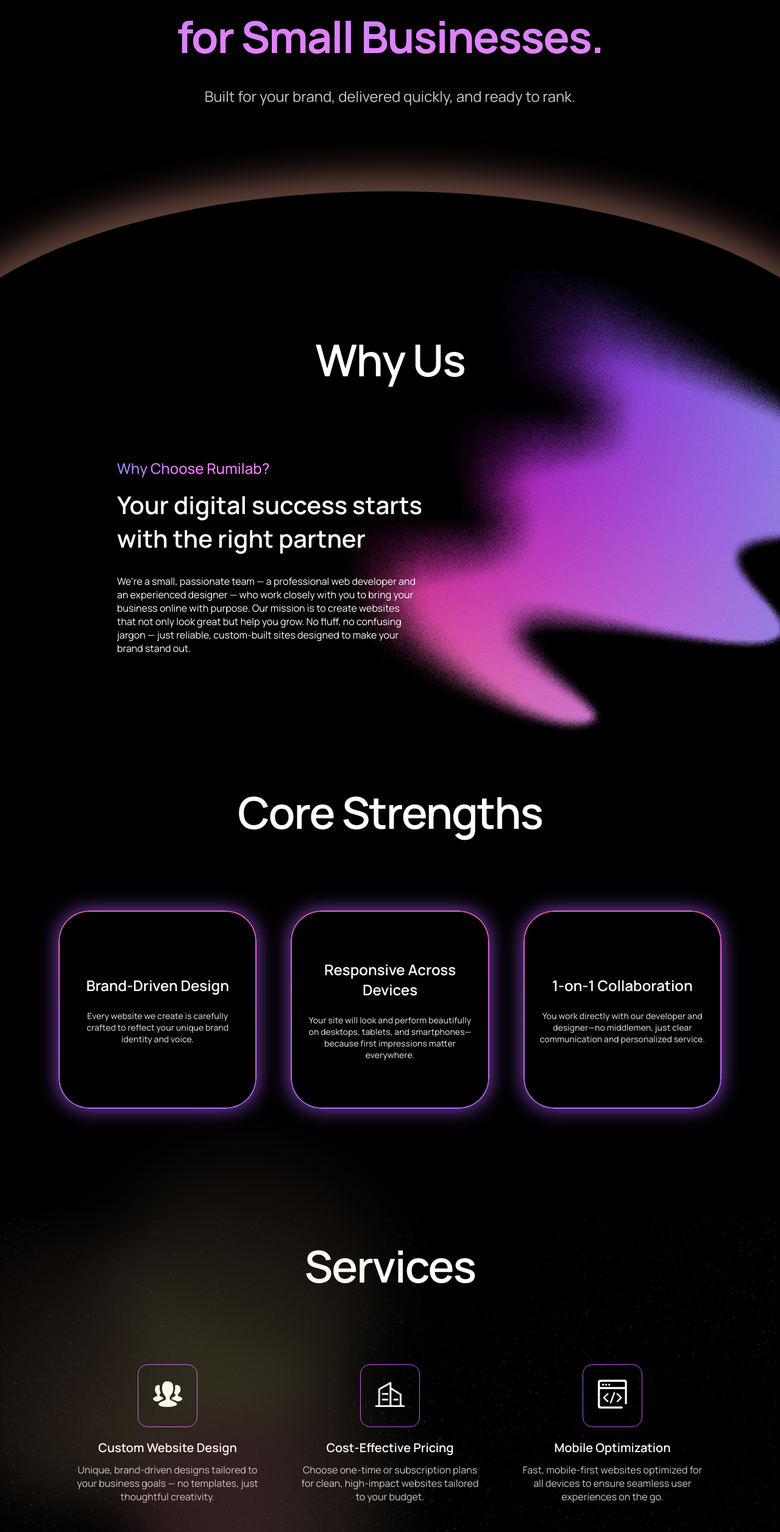
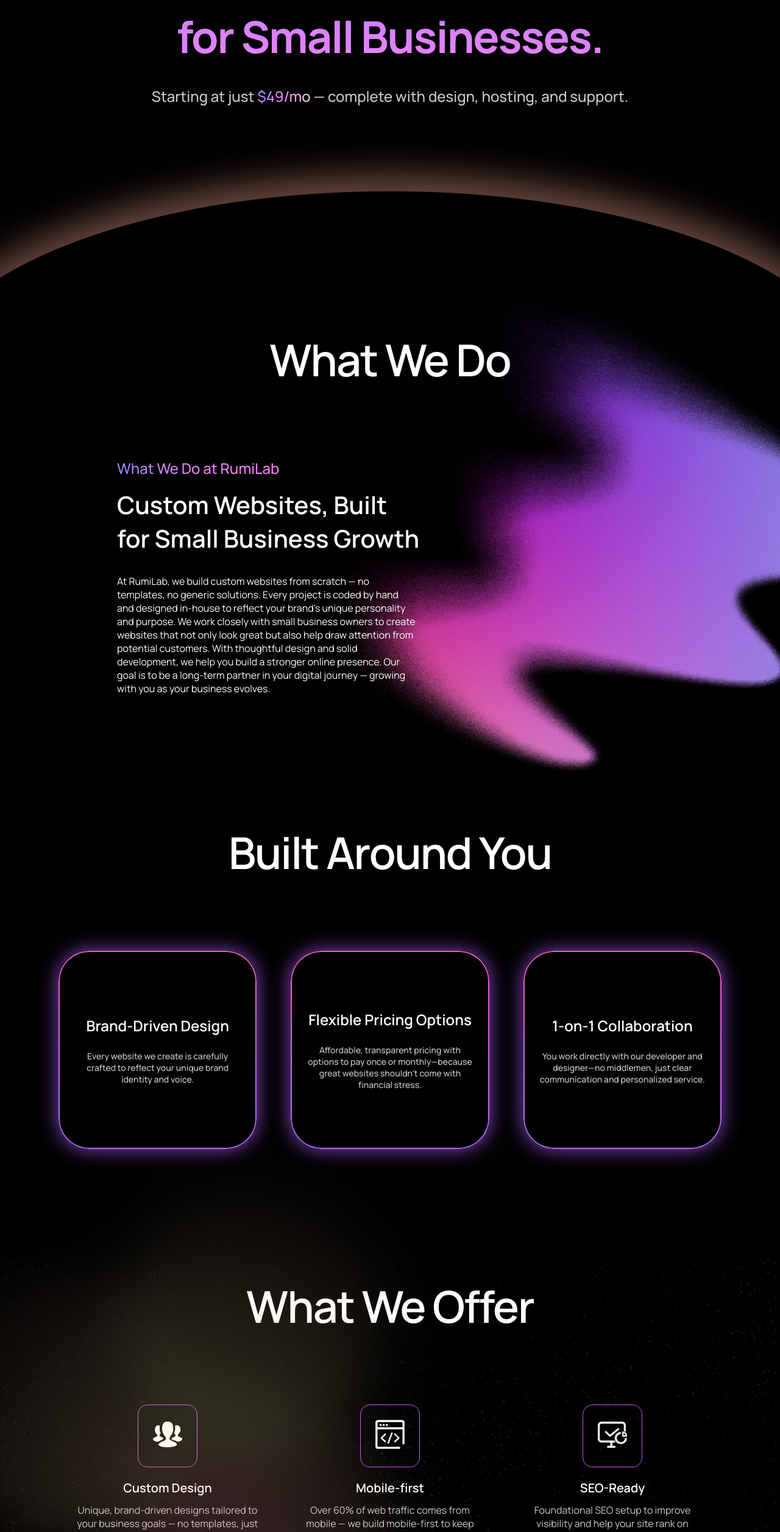
Before and after one commit to Rumilab-Agency/Website, a React (Vite) app in the folder client/: page / in a window 1280 px wide. Shown: the part 262-2774 px from the top of the page at 61% size. Built offline with nearby package versions, Linux system fonts and the light colour scheme.

Commit message:
Update text of Website

```diff
--- a/client/src/components/CTA/CTA.tsx
+++ b/client/src/components/CTA/CTA.tsx
@@ -17,7 +17,9 @@ import backgroundStars from '../../assets/images/bg-stars.png';
 const Strength = () => (
   <CTAContainer>
     <CTATitle>Ready to get your <br/> <GradientText data-aos="fade-in" data-aos-duration="2000">business online?</GradientText></CTATitle>
-    <CTASubTitle>Let’s build a website that reflects your identity <br/>and connects with your audience.</CTASubTitle>
+    <CTASubTitle>
+    Let’s create a website that showcases  <br/> your business and brings your brand to life.
+    </CTASubTitle>
     <CTAContentWrapper>
         <CTASlogan1 data-aos="fade-right">Not sure where to begin?</CTASlogan1>
         <CTASlogan2 data-aos="fade-left"><GradientText>We're here to help.</GradientText></CTASlogan2>
--- a/client/src/components/Hero/Hero.style.ts
+++ b/client/src/components/Hero/Hero.style.ts
@@ -49,16 +49,33 @@ export const Headline = styled(Title)`
   color: transparent;
   font-weight:700;
   animation:
-    ${fadeIn} 2s ease-in-out forwards;
+    ${fadeIn} 2.5s ease-in-out forwards;
+`;
 
+export const SubHeadlinePrice = styled(SubTitle)`
+  color: #ccc;
+  text-align: center;
+  margin: 0 0 48px 0;
+ opacity: 0;
+  animation: ${fadeIn} 2.5s ease-in-out forwards;
 `;
+
+export const PriceHighlight = styled.strong`
+  background: linear-gradient(90deg, #a084ff, #f780ff, #ffd1e3);
+  -webkit-background-clip: text;
+  -webkit-text-fill-color: transparent;
+  font-weight: 500;
+`;
+
+
 
 export const Subheadline = styled(SubTitle)`
   color: #ccc;
   text-align: center;
   margin: 0 0 48px 0;
  opacity: 0;
-  animation: ${fadeIn} 2.5s ease-in-out forwards;
+  animation: ${fadeIn} 3s ease-in-out forwards;
+  font-weight:500;
 `;
 
 
@@ -70,7 +87,7 @@ export const SunriseImage = styled.img`
   margin-top: -64px; /* Optional: overlap slightly with Hero */
   z-index: -1;
   opacity: 0;
-  animation: ${sunriseGlow} 3s ease-in-out forwards;
+  animation: ${sunriseGlow} 2.5s ease-in-out forwards;
 
 @media (min-width: ${breakpoints.xl}) {
     margin-top: -5vw;
--- a/client/src/components/Hero/Hero.tsx
+++ b/client/src/components/Hero/Hero.tsx
@@ -1,4 +1,4 @@
-import { HeroContainer, Headline, HeadlineWrapper, Subheadline, SunriseImage } from './Hero.style';
+import { HeroContainer, Headline, HeadlineWrapper, Subheadline, SunriseImage, SubHeadlinePrice, PriceHighlight } from './Hero.style';
 import sunriseGlow from '../../assets/images/sunrise.png';
 
 
@@ -10,14 +10,14 @@ const Hero = () => (
         {/* Crafting Digital IdentitiesThrough Custom Design. */}
         </Headline>
         <Subheadline>
-        Built for your brand, delivered quickly, and ready to rank.
+        Starting at just <PriceHighlight>$49/mo</PriceHighlight> — complete with design, hosting, and support.
         </Subheadline>
     </HeadlineWrapper>
     {/* <SunWrapper>
       <SunriseGlow />
       <SunCurve />
     </SunWrapper> */}
-    <SunriseImage src={sunriseGlow} alt="Sunrise Glow" />
+    <SunriseImage data-aos="fade-up" src={sunriseGlow} alt="Sunrise Glow" />
   </HeroContainer>
 );
 
--- a/client/src/components/ServiceSection/Service.tsx
+++ b/client/src/components/ServiceSection/Service.tsx
@@ -14,38 +14,36 @@ import supportIcon from '../../assets/images/service-icon/support.png';
 const services = [
     {
       icon: designIcon,
-      title: 'Custom Website Design',
+      title: 'Custom Design',
       description: 'Unique, brand-driven designs tailored to your business goals — no templates, just thoughtful creativity.',
     },
     {
-      icon: businessIcon,
-      title: 'Cost-Effective Pricing',
-      description: 'Choose one-time or subscription plans for clean, high-impact websites tailored to your budget.',
+      icon: responsiveIcon,
+      title: 'Mobile-first',
+      description: 'Over 60% of web traffic comes from mobile — we build mobile-first to keep your business front and center.',
     },
     {
-      icon: responsiveIcon,
-      title: 'Mobile Optimization',
-      description: 'Fast, mobile-first websites optimized for all devices to ensure seamless user experiences on the go.',
+        icon: seoIcon,
+        title: 'SEO-Ready',
+        description: 'Foundational SEO setup to improve visibility and help your site rank on search engines.',
     },
 
     {
-        icon: seoIcon,
-        title: 'SEO Optimization',
-        description: 'Foundational SEO setup to improve visibility and help your site rank on search engines.',
+      icon: supportIcon,
+      title: 'Optimized Page Speed',
+      description: 'Load your site in under 1 second and score 90+ on PageSpeed for top-tier performance.',
     },
-
-
     {
-      icon: supportIcon,
-      title: 'Hosting & Maintenance',
-      description: 'Keep your website secure, updated, and running smoothly after launch.',
+        icon: businessIcon,
+        title: 'Landing & Business Sites',
+        description: 'Engaging pages and websites thoughtfully designed to attract visitors and help grow your business online.',
     },
   ];
 
 const Service = () => (
     <ServiceContainer>
           <ServiceTitle>
-              Services
+            What We Offer
           </ServiceTitle>
           <ServiceContentWrapper>
 
--- a/client/src/components/Strength/Strength.tsx
+++ b/client/src/components/Strength/Strength.tsx
@@ -8,8 +8,8 @@ const strengths = [
       description: 'Every website we create is carefully crafted to reflect your unique brand identity and voice.',
     },
     {
-      title: 'Responsive Across Devices',
-      description: 'Your site will look and perform beautifully on desktops, tablets, and smartphones—because first impressions matter everywhere.',
+      title: 'Flexible Pricing Options',
+      description: 'Affordable, transparent pricing with options to pay once or monthly—because great websites shouldn’t come with financial stress.',
     },
     {
       title: '1-on-1 Collaboration',
@@ -20,7 +20,7 @@ const strengths = [
 const Strength = () => (
   <StrengthContainer>
         <StrengthTitle>
-            Core Strengths
+            Built Around You
         </StrengthTitle>
         <StrengthContentWrapper>
         <CardGrid>
--- a/client/src/components/WhySection/WhySection.style.ts
+++ b/client/src/components/WhySection/WhySection.style.ts
@@ -15,6 +15,11 @@ export const WhyUsTitle = styled(Title)`
 
 export const WhyUsContentWrapper = styled(ContentWrapper)`
   width: 80%;
+
+  > * {
+    position: relative;
+    z-index: 3;
+  }
 
   @media (min-width: ${breakpoints.md}) {
       width: 75%;
@@ -72,6 +77,7 @@ export const WhyUsContent = styled(Content)`
   z-index: 2;
 
 
+
   @media (min-width: ${breakpoints.md}) {
       width: 75%;
   }
--- a/client/src/components/WhySection/WhySection.tsx
+++ b/client/src/components/WhySection/WhySection.tsx
@@ -7,17 +7,22 @@ import { GradientText } from '../../layouts/AppLayout.style';
 const WhyUs = () => (
   <WhyUsContainer>
         <WhyUsTitle>
-            Why Us
+            What We Do
         </WhyUsTitle>
         <WhyUsContentWrapper>
             <WhyUsSubHeadline data-aos="fade-right">
-                <GradientText>Why Choose Rumilab?</GradientText>
+                <GradientText>What We Do at RumiLab</GradientText>
             </WhyUsSubHeadline>
             <WhyUsHeadline data-aos="fade-right">
-            Your digital success starts <br/> with the right partner
+            Custom Websites, Built <br/> for Small Business Growth
             </WhyUsHeadline>
             <WhyUsContent data-aos="fade-right">
-            We're a small, passionate team — a professional web developer and an experienced designer — who work closely with you to bring your business online with purpose. Our mission is to create websites that not only look great but help you grow. No fluff, no confusing jargon — just reliable, custom-built sites designed to make your brand stand out.            </WhyUsContent>
+            At RumiLab, we build custom websites from scratch — no templates, no generic solutions. Every project is coded by hand and designed in-house to reflect your brand’s unique personality and purpose.
+
+We work closely with small business owners to create websites that not only look great but also help draw attention from potential customers. With thoughtful design and solid development, we help you build a stronger online presence.
+
+Our goal is to be a long-term partner in your digital journey — growing with you as your business evolves.
+             </WhyUsContent>
             <WhyUsBg src={whyUsBg} alt="Why Us Background" />
         </WhyUsContentWrapper>
 
--- a/client/src/styles/animations.ts
+++ b/client/src/styles/animations.ts
@@ -21,15 +21,14 @@ export const slideUp = keyframes`
   }
 `;
 
+
+
 export const sunriseGlow = keyframes`
   0% {
-    filter: brightness(0.4) saturate(0.8);
+    filter: brightness(0.2) saturate(0.8);
     opacity: 0;
   }
-  50% {
-    filter: brightness(1) saturate(1.4);
-    opacity: 0.8;
-  }
+
   100% {
     filter: brightness(1.6) saturate(1);
     opacity: 1;
```
